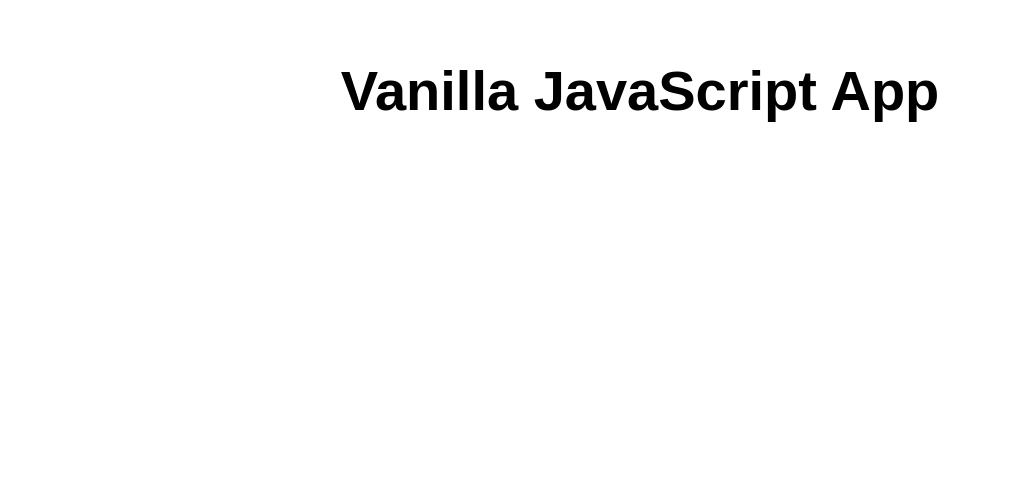
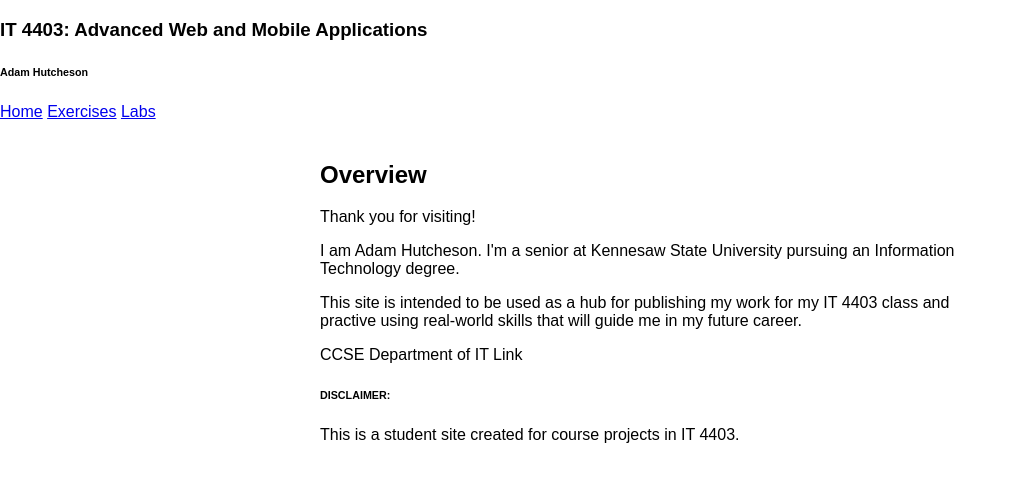
Before and after one commit to Planetical/it4403-site, a website: page src/index.html in a window 1280 px wide. Shown: the whole page, without its empty margins (0-1017 px from the left). Drawn offline with Linux system fonts and the light colour scheme.

Commit message:
edited html document with website content

```diff
--- a/src/index.html
+++ b/src/index.html
@@ -5,12 +5,47 @@
   <meta charset="UTF-8">
   <meta name="viewport" content="width=device-width, initial-scale=1.0">
   <link rel="stylesheet" href="styles.css">
-  <title>Vanilla JavaScript App</title>
+  <title>IT 4403 Coursework</title>
 </head>
 
 <body>
+
+  <header>
+
+    <div id="titleNameCombo">
+      <h3>IT 4403: Advanced Web and Mobile Applications</h3>
+      <h6>Adam Hutcheson</h6>
+    </div>
+
+    <nav>
+      <a href="#">Home</a>
+      <a href="#">Exercises</a>
+      <a href="#">Labs</a>
+    </nav>
+
+  </header>
+
   <main>
-    <h1>Vanilla JavaScript App</h1>
+
+    <section id="overview">
+
+      <h1>Overview</h1>
+      <p>Thank you for visiting!</p>
+      <p>I am Adam Hutcheson. I'm a senior at Kennesaw State University pursuing an Information Technology degree.</p>
+      <p>This site is intended to be used as a hub for publishing my work for my IT 4403 class and practive using
+        real-world skills that will guide me in my future career.</p>
+
+    </section>
+
+    <nav id="ccseLink">CCSE Department of IT Link</nav>
+
+    <div id="disclaimer">
+
+      <h6>DISCLAIMER:</h6>
+      <p>This is a student site created for course projects in IT 4403.</p>
+
+    </div>
+
   </main>
 </body>
 
```
